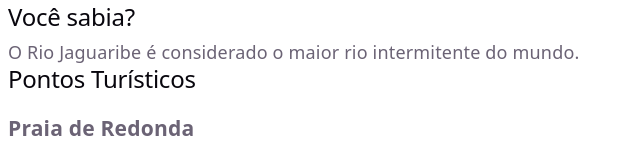
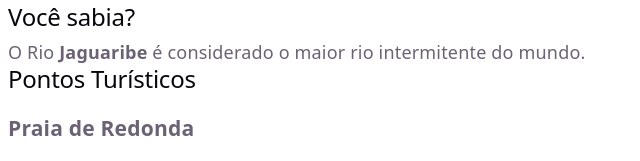
Before and after one commit to edsomft/guia-turistico, a website built with Vite: page index.html in a window 1280 px wide. Shown: the part 562-723 px from the top of the page, 132-772 px from the left. Built offline with nearby package versions, Linux system fonts and the light colour scheme.

Commit message:
Update index.html

```diff
--- a/index.html
+++ b/index.html
@@ -31,7 +31,7 @@
 
     <aside>
       <h2>Você sabia?</h2>
-      <p>O Rio Jaguaribe é considerado o maior rio intermitente do mundo.</p>
+      <p>O Rio <strong>Jaguaribe</strong> é considerado o maior rio intermitente do mundo.</p>
     </aside>
 
     <section id="pontos-turisticos">
```
